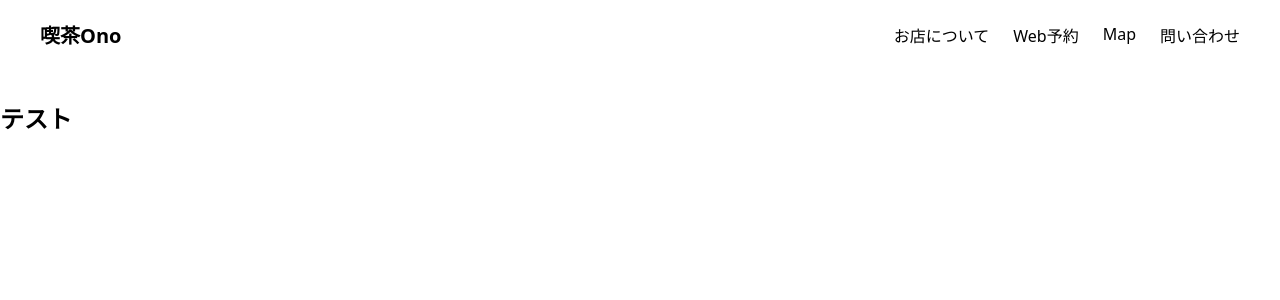
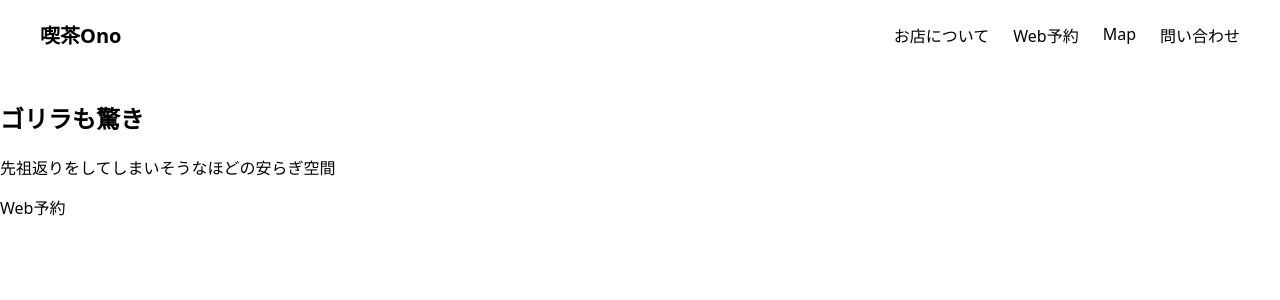
Before and after one commit to OnoHibiki/westdaiyo, a React (Vite) app in the folder portfolio/frontfolio/cafefolio/: page / in a window 1280 px wide. Shown: the top 300 px of the page. Built offline with nearby package versions, Linux system fonts and the light colour scheme.

Commit message:
Hero.tsxを追加

```diff
--- /dev/null
+++ b/portfolio/frontfolio/cafefolio/src/components/Hero/Hero.tsx
@@ -0,0 +1,17 @@
+import styles from "./Hero.module.css";
+
+export function Hero () {
+    return (
+        <section className={styles.hero} id="top">
+            <div className={styles.overlay}></div> {/*背景画像透過用*/}
+
+            <div className={styles.content}>
+                <h1>ゴリラも驚き</h1>
+                <p>先祖返りをしてしまいそうなほどの安らぎ空間</p>
+                <a href="#reservation" className={styles.button}>
+                    Web予約
+                </a>
+            </div>
+        </section>
+    );
+}
--- a/portfolio/frontfolio/cafefolio/src/pages/Home.tsx
+++ b/portfolio/frontfolio/cafefolio/src/pages/Home.tsx
@@ -3,15 +3,14 @@ import styles from "./Home.module.css";
 
 //Components
 import { Header } from "../components/Header/Header";
+import { Hero } from "../components/Hero/Hero";
 
 export function Home() {
     return(
         <>
             <Header />
             <main className={styles.main}>
-                <section id ="top">{/*Hero予定*/}
-                    <h1>テスト</h1>
-                </section>
+                <Hero />
             </main>
         </>
     );
```
Also changed, not shown: portfolio/frontfolio/cafefolio/src/components/Hero/Hero.module.css (added).
